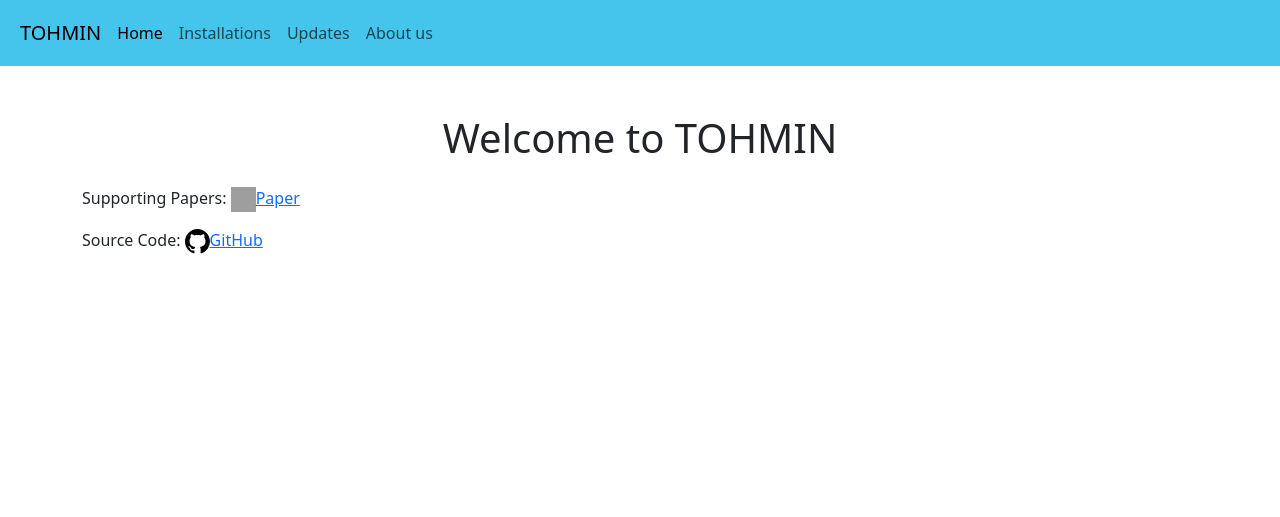
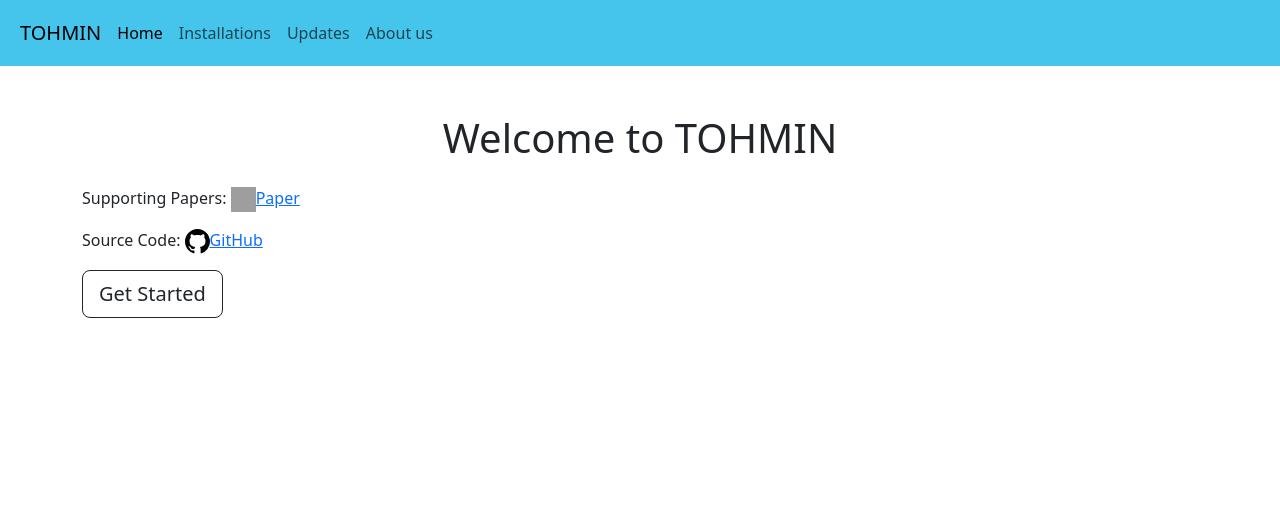
Before and after one commit to HIBlab-ILTS/TOHMIN, a Flask app: page / in a window 1280 px wide. Shown: the top 517 px of the page. Run offline with Flask 3, Linux system fonts and the light colour scheme; some libraries are stand-ins or nearby versions; grey boxes are pictures that could not be loaded.

Commit message:
fix to start button in top.html
Signed-off-by: yasataro <80966465+yasataro-biz@users.noreply.github.com>

```diff
--- a/src/templates/top.html
+++ b/src/templates/top.html
@@ -10,5 +10,6 @@
   <p>
     Source Code: <a href="https://github.com/HIBlab-ILTS/TOHMIN"><img src="/static/icons/github.svg" width="25" height="25">GitHub</a>
   </p>
+  <a class="btn btn-lg btn-outline-dark" href="/upload">Get Started</a>
 </div>
 {% endblock %}
```
